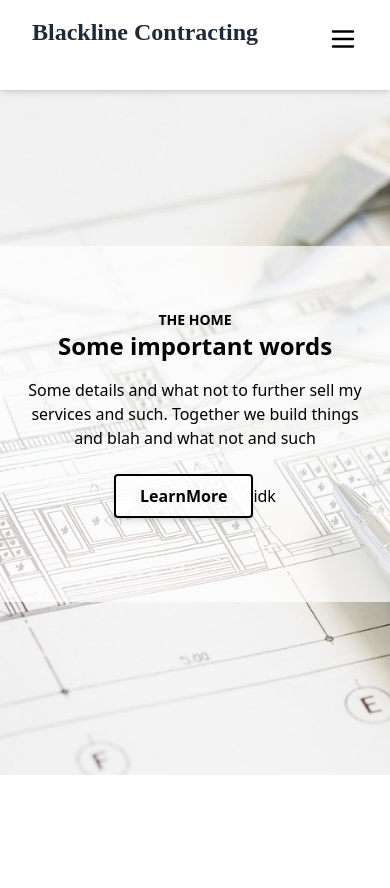
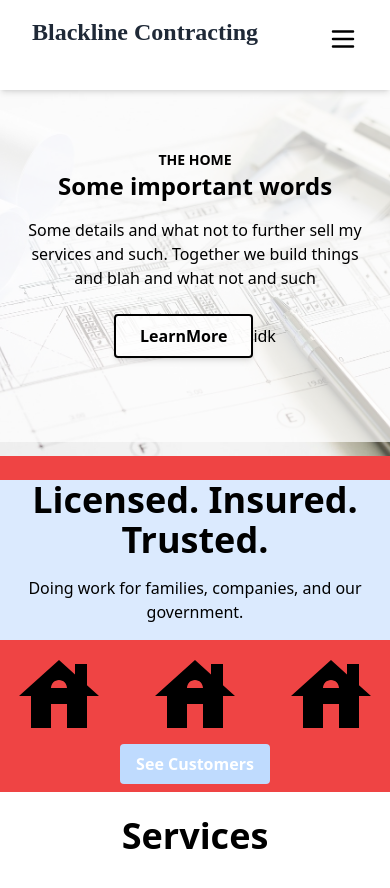
Before and after one commit to Jgar514/blacklinecontracting.com, a React (Vite) app in the folder blackline/: page /home in a window 390 px wide. Shown: the top 888 px of the page. Built offline with nearby package versions, Linux system fonts and the light colour scheme.

Commit message:
folder structure

```diff
--- a/blackline/src/App.jsx
+++ b/blackline/src/App.jsx
@@ -8,7 +8,7 @@ function App() {
 	return (
 		<>
 			<Navbar />
-			<div className="w-full h-screen bg-red-500 mt-8 pt-10 ">
+			<div className="w-full h-full bg-red-500 mt-8 pt-10 ">
 				<Routes>
 					<Route path="/home" element={<Home />} />
 					<Route path="/pricing" element={<Pricing />} />
--- /dev/null
+++ b/blackline/src/assets/index.js
@@ -0,0 +1,14 @@
+import logo1 from "./logo1.png";
+// import backend from "./backend.png";
+// import creator from "./creator.png";
+// import mobile from "./mobile.png";
+// import web from "./web.png";
+import github from "./github.png";
+import menu from "./menu.svg";
+import close from "./close.svg";
+import moda from "./moda.png";
+import mobileui from "./mobileui.png";
+import popup from "./popup.png";
+
+
+export { logo1, github, joshgarvey1, close, menu, mendix, moda, mobileui, popup };
--- /dev/null
+++ b/blackline/src/constants/index.js
@@ -0,0 +1,16 @@
+const services = [
+	{
+		title: "",
+		image: animage1,
+	},
+	{
+		title: "",
+		image: animage1,
+	},
+	{
+		title: "",
+		image: animage1,
+	},
+];
+
+export { services };
--- a/blackline/src/pages/Home.jsx
+++ b/blackline/src/pages/Home.jsx
@@ -1,10 +1,15 @@
 import React from "react";
 import hero from "../assets/hero.jpg";
 
+import { MdHouse } from "react-icons/md";
+
 function Home() {
 	return (
-		<div className=" mt-0 bg-white flex items-top justify-center h-screen">
-			<div className="bg-cover bg-top flex items-center justify-center h-5/6 w-full mt-0" style={{ backgroundImage: `url(${hero})` }}>
+		<>
+			{/* Hero */}
+
+			<div className=" mt-0 bg-white flex items-top justify-center ">
+				<div className="bg-cover bg-top flex items-center justify-center h-96 md:h-128 w-full mt-0" style={{ backgroundImage: `url(${hero})` }}>
 					<div className=" container mx-auto">
 						<div className="flex items-center justify-center gap-y-4">
 							<div className="bg-white/70 w-full md:w-10/12 lg:w-10/12 px-4 py-16 text-center">
@@ -20,6 +25,36 @@ function Home() {
 					</div>
 				</div>
 			</div>
+
+			{/* Trusted Customers */}
+
+			<div className="container mx-auto mt-6 md:mt-14 lg:mt-14 bg-blue-100">
+				<div className="flex flex-col items-center justify-center">
+					<div className="w-full md:w-8/12 lg:w-8/12 text-center pb-4 md:pb-8 lg:pb-8">
+						<h3 className="mb-4 text-4xl font-heebo font-bold text-black">Licensed. Insured. Trusted.</h3>
+						<p className="text-base md:text-xl lg:text-2xl font-light text-grey-200">Doing work for families, companies, and our government.</p>
+					</div>
+				</div>
+			</div>
+			{/* A JSX comment */}
+			{/* A JSX comment */}
+
+			<div className="flex flex-col justify-center items-center py-2">
+				<div className="h-24 font-xl flex gap-10">
+					<MdHouse className="h-30 w-60" style={{ width: "inherit", height: "inherit" }} />
+					<MdHouse className="h-30 w-60" style={{ width: "inherit", height: "inherit" }} />
+					<MdHouse className="h-30 w-60" style={{ width: "inherit", height: "inherit" }} />
+				</div>
+
+				<a className="block text-center py-2 px-4 rounded bg-blue-200 text-white font-semibold hover:bg-blue-100 storyblok__outline">See Customers</a>
+			</div>
+			<div className="bg-white">
+				<div className="py-6 flex flex-col items-center">
+					<h2 className="mb-4 text-4xl font-heebo font-bold text-black">Services</h2>
+
+				</div>
+			</div>
+		</>
 	);
 }
 
--- a/blackline/tailwind.config.js
+++ b/blackline/tailwind.config.js
@@ -2,7 +2,11 @@
 export default {
 	content: ["./index.html", "./src/**/*.{js,ts,jsx,tsx}"],
 	theme: {
-		extend: {},
+		extend: {
+			spacing: {
+				128: "32rem",
+			},
+		},
 	},
 	plugins: [],
 };
```
Lines whose indentation alone changed are shown as unchanged.
